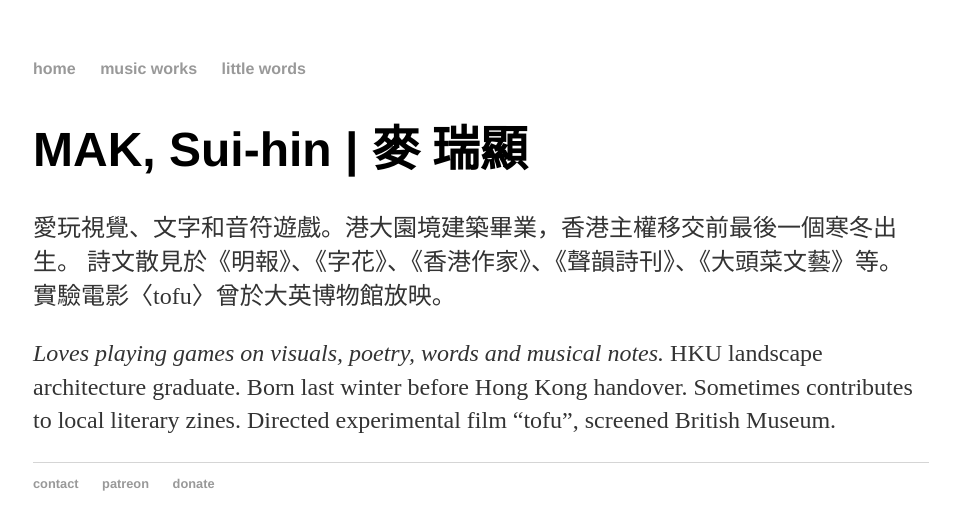
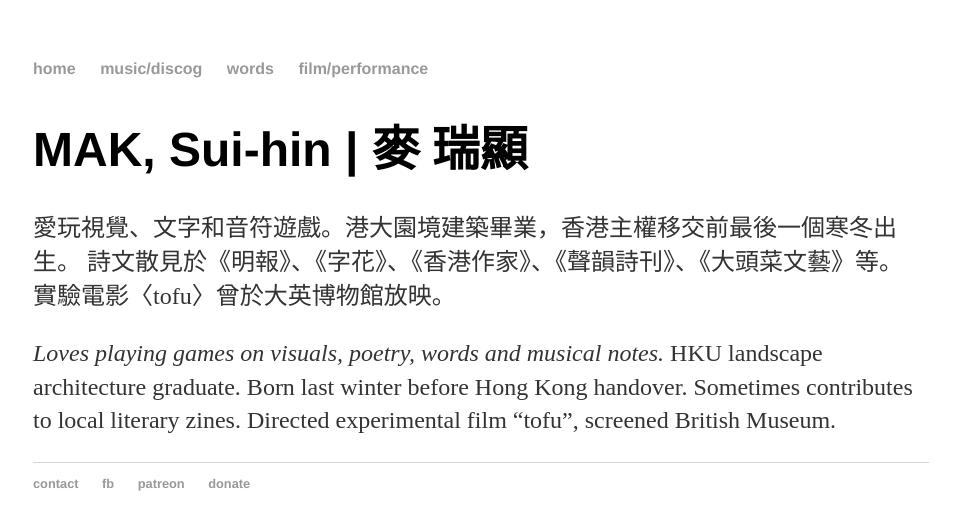
Before and after one commit to maksuihin/maksuihin.github.io, a Jekyll site: the page built from index.html, in a window 1280 px wide. Shown: the top 530 px of the page, without its empty margins (159-1119 px from the left). Built offline with Jekyll 4.4.1, drawn with Linux system fonts in a browser that asks for light colours.

Commit message:
Update default.html

```diff
--- a/_layouts/default.html
+++ b/_layouts/default.html
@@ -10,8 +10,9 @@
 			<nav>
 	    		<ul>
 	        		<li><a href="/">home</a></li>
-		        	<li><a href="/works">music works</a></li>
-				<li><a href="/writings">little words</a></li>
+		        	<li><a href="/music">music/discog</a></li>
+				<li><a href="/writings">words</a></li>
+				<li><a href="/performance">film/performance</a></li>
 	        		<!--<li><a href="/blog">blog</a></li>-->
 	    		</ul>
 			</nav>
@@ -23,6 +24,7 @@
 			<footer>
 	    		<ul>
 	        		<li><a href="/contact">contact</a></li>
+				<li><a href="https://www.facebook.com/suihinmak/">fb</a></li>
 				<li><a href="https://www.patreon.com/maksuihin">patreon</a></li>
 				<li><a href="https://www.paypal.me/maksuihin">donate</a></li>
 	        		<!--<li><a href="https://www.paypal.com/cgi-bin/webscr?cmd=_s-xclick&hosted_button_id=FANNBYCJR5TLA">donate</a></li>-->
```
